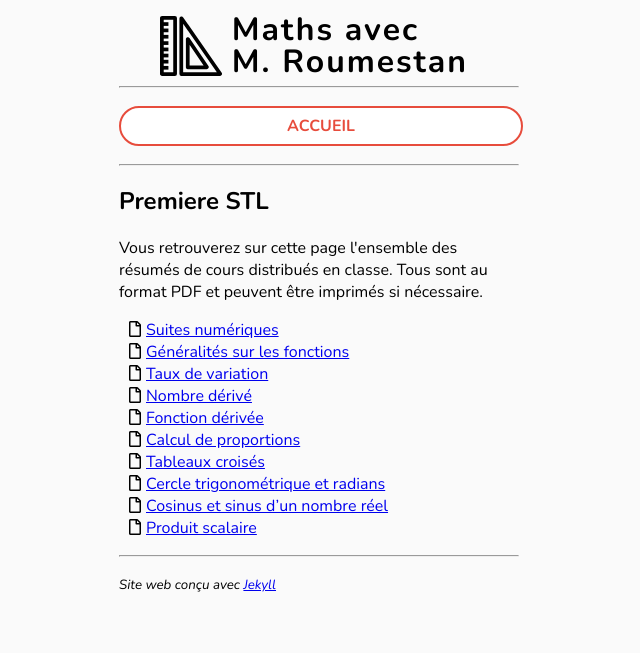
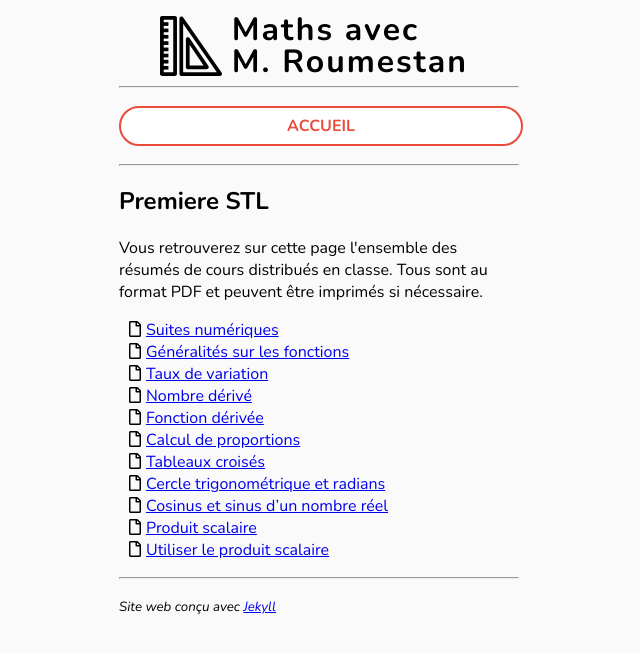
Before and after one commit to roumesta/roumestan.github.io, a Jekyll site: the page built from premiere_stl.html, in a window 1280 px wide. Shown: the top 653 px of the page, without its empty margins (321-961 px from the left). Built offline with Jekyll 4.4.1, drawn with Linux system fonts in a browser that asks for light colours.

Commit message:
Ajout doc

```diff
--- a/_data/1stl_resumes.yml
+++ b/_data/1stl_resumes.yml
@@ -18,3 +18,5 @@
   link: STL_cos_sin.pdf
 - name: Produit scalaire
   link: STL_produit_scalaire.pdf
+- name: Utiliser le produit scalaire
+  link: STL_utiliser_produit_scalaire.pdf
```
Also changed, not shown: 1 other file.
